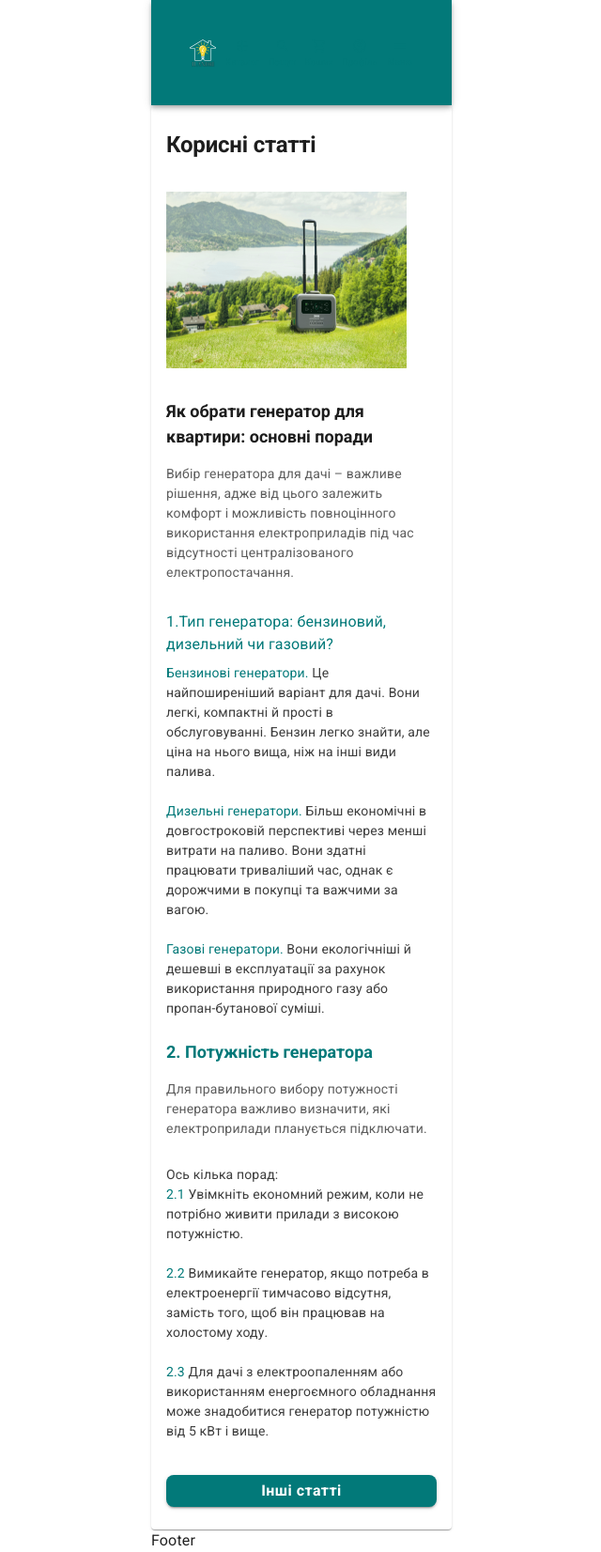
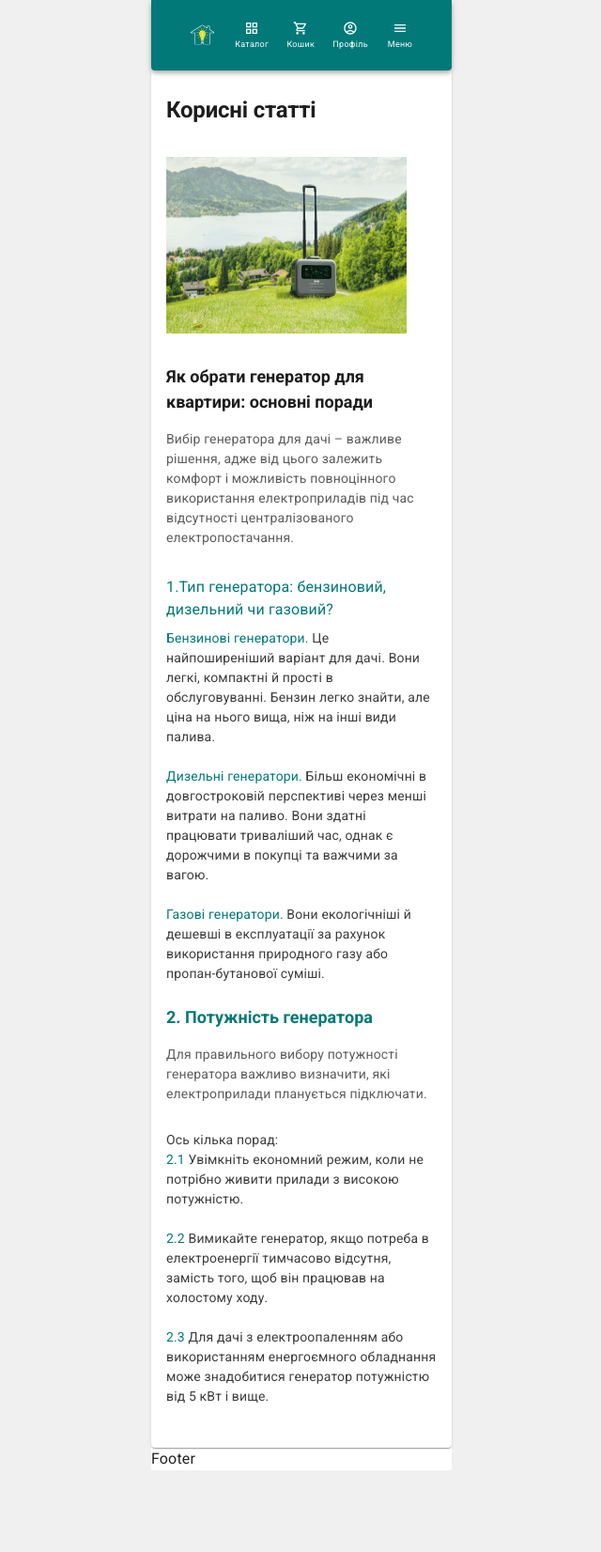
Before and after one commit to MariiaSuper/shop_team_107, a React (Create React App) app: page /article/3 in a window 1280 px wide. Shown: the whole page at 94% size, without its empty margins (319-959 px from the left). After the commit the page ends 1565 px from the top, so only its background shows below. Built offline with nearby package versions, Linux system fonts and the light colour scheme.

Commit message:
work with header

```diff
--- a/src/components/Catalog/Catalog.tsx
+++ b/src/components/Catalog/Catalog.tsx
@@ -1,7 +1,7 @@
 import { Button, Typography, Box, useTheme } from '@mui/material';
 import { Link } from 'react-router-dom';
 
-const ProductCatalog = () => {
+export const Catalog = () => {
   const theme = useTheme();
 
   const buttonStyle = {
@@ -49,7 +49,7 @@ const ProductCatalog = () => {
             Генератори
           </Button>
           <Button component={Link} to="categories/batteries" variant="outlined" sx={buttonStyle}>
-            Аккумуляторні батареї
+            Акумуляторні батареї
           </Button>
         </Box>
 
@@ -86,5 +86,3 @@ const ProductCatalog = () => {
     </Box>
   );
 };
-
-export default ProductCatalog;
--- a/src/components/Header/Header.tsx
+++ b/src/components/Header/Header.tsx
@@ -1,86 +1,70 @@
 import { AppBar, Box, Button, Toolbar, Typography } from '@mui/material';
 import MenuIcon from '@mui/icons-material/Menu';
-import MenuOpenSharpIcon from '@mui/icons-material/MenuOpenSharp';
-import SearchTwoToneIcon from '@mui/icons-material/SearchTwoTone';
 import ShoppingCartOutlinedIcon from '@mui/icons-material/ShoppingCartOutlined';
 import GridViewIcon from '@mui/icons-material/GridView';
 import AccountCircleOutlinedIcon from '@mui/icons-material/AccountCircleOutlined';
-import { CloseOutlined, ZoomOut } from '@mui/icons-material';
-
+import { CloseOutlined } from '@mui/icons-material';
 import { useEffect, useState } from 'react';
-import { Link, useLocation } from 'react-router-dom';
+import { Link, useLocation, useNavigate } from 'react-router-dom';
 import { theme } from '../../theme/theme';
-import { SearchComponent } from '../Search';
 import { styles } from './styles';
-import { ButtonNames } from '../../types/enum/header';
 
 export const Header = () => {
   const location = useLocation();
+  const navigate = useNavigate();
 
-  const [activeButtons, setActiveButtons] = useState({
-    catalog: false,
-    search: false,
-    basket: false,
-    profile: false,
-    menu: false
-  });
+  // Mapping buttons to their paths
+  const buttonPaths = {
+    categories: '/categories',
+    basket: '/basket',
+    profile: '/profile',
+    menu: '/menu'
+  };
+
+  const [activeButton, setActiveButton] = useState<string | null>(null);
 
   useEffect(() => {
-    if (location.pathname.includes('/account/profile')) {
-      setActiveButtons({
-        catalog: false,
-        search: false,
-        basket: false,
-        profile: true,
-        menu: false
-      });
-    } else {
-      setActiveButtons({
-        catalog: false,
-        search: false,
-        basket: false,
-        profile: false,
-        menu: false
-      });
+    for (const [button, path] of Object.entries(buttonPaths)) {
+      if (location.pathname.startsWith(path)) {
+        setActiveButton(button);
+        return;
+      }
     }
+    setActiveButton(null); // Reset active button when no path matches
   }, [location.pathname]);
 
-  const handleButtonClick = (buttonName: keyof typeof activeButtons) => {
-    if (buttonName === 'profile' && location.pathname.includes('/account/profile')) {
-      return;
+  const handleButtonClick = (buttonName: keyof typeof buttonPaths) => {
+    const buttonPath = buttonPaths[buttonName];
+
+    if (activeButton === buttonName) {
+      navigate('/'); // Navigate to home if the button is active (i.e., close icon is clicked)
+    } else {
+      navigate(buttonPath); // Navigate to the button's respective page
     }
 
-    setActiveButtons((prevState) => ({
-      ...prevState,
-      [buttonName]: !prevState[buttonName]
-    }));
+    setActiveButton(buttonName === activeButton ? null : buttonName); // Toggle active state
   };
 
-  const getButtonStyles = (isActive: boolean) => ({
+  const getButtonStyles = (buttonName: string) => ({
     ...styles.button,
-    color: isActive ? theme.palette.secondary.main : theme.palette.grey[50]
+    color: activeButton === buttonName ? theme.palette.secondary.main : theme.palette.grey[50]
   });
 
   return (
     <AppBar
       position="sticky"
-      sx={{
-        padding: {
-          xs: '24px 16px'
-        }
-      }}
-    >
+      sx={{ px: 2, borderBottomRightRadius: '4px', borderBottomLeftRadius: '4px' }}>
       <Toolbar
         sx={{
           display: 'flex',
           justifyContent: 'space-between',
-          minHeight: '100%'
-        }}
-      >
+          height: '75px',
+          gap: '18px'
+        }}>
         <Button sx={styles.button} component={Link} to="/" aria-label="Go to home">
           <Box
             component="img"
-            src={`${process.env.PUBLIC_URL}/icons/Logo.svg`}
+            src={`${process.env.PUBLIC_URL}/icons/iconLogo.svg`}
             alt="Logo"
             sx={{
               objectFit: 'cover'
@@ -88,11 +72,8 @@ export const Header = () => {
           />
         </Button>
 
-        <Button
-          onClick={() => handleButtonClick(ButtonNames.Catalog)}
-          sx={getButtonStyles(activeButtons.catalog)}
-        >
-          {activeButtons.catalog ? (
+        <Button onClick={() => handleButtonClick('categories')} sx={getButtonStyles('categories')}>
+          {activeButton === 'categories' ? (
             <CloseOutlined sx={styles.icon} />
           ) : (
             <GridViewIcon sx={styles.icon} />
@@ -102,48 +83,31 @@ export const Header = () => {
           </Typography>
         </Button>
 
-        <Button
-          onClick={() => handleButtonClick(ButtonNames.Search)}
-          sx={getButtonStyles(activeButtons.search)}
-        >
-          {activeButtons.search ? (
-            <ZoomOut sx={styles.icon} />
+        <Button onClick={() => handleButtonClick('basket')} sx={getButtonStyles('basket')}>
+          {activeButton === 'basket' ? (
+            <CloseOutlined sx={styles.icon} />
           ) : (
-            <SearchTwoToneIcon sx={styles.icon} />
+            <ShoppingCartOutlinedIcon sx={styles.icon} />
           )}
-          <Typography variant="caption" sx={styles.iconText}>
-            Пошук
-          </Typography>
-        </Button>
-
-        <Button
-          onClick={() => handleButtonClick(ButtonNames.Basket)}
-          sx={getButtonStyles(activeButtons.basket)}
-        >
-          <ShoppingCartOutlinedIcon sx={styles.icon} />
           <Typography variant="caption" sx={styles.iconText}>
             Кошик
           </Typography>
         </Button>
 
-        <Button
-          component={Link}
-          to="/account/profile"
-          onClick={() => handleButtonClick(ButtonNames.Profile)}
-          sx={getButtonStyles(activeButtons.profile)}
-        >
-          <AccountCircleOutlinedIcon sx={styles.icon} />
+        <Button onClick={() => handleButtonClick('profile')} sx={getButtonStyles('profile')}>
+          {activeButton === 'profile' ? (
+            <CloseOutlined sx={styles.icon} />
+          ) : (
+            <AccountCircleOutlinedIcon sx={styles.icon} />
+          )}
           <Typography variant="caption" sx={styles.iconText}>
             Профіль
           </Typography>
         </Button>
 
-        <Button
-          onClick={() => handleButtonClick(ButtonNames.Menu)}
-          sx={getButtonStyles(activeButtons.menu)}
-        >
-          {activeButtons.menu ? (
-            <MenuOpenSharpIcon sx={styles.icon} />
+        <Button onClick={() => handleButtonClick('menu')} sx={getButtonStyles('menu')}>
+          {activeButton === 'menu' ? (
+            <CloseOutlined sx={styles.icon} />
           ) : (
             <MenuIcon sx={styles.icon} />
           )}
@@ -152,8 +116,6 @@ export const Header = () => {
           </Typography>
         </Button>
       </Toolbar>
-
-      {activeButtons.search && <SearchComponent />}
     </AppBar>
   );
 };
--- a/src/index.scss
+++ b/src/index.scss
@@ -4,7 +4,6 @@ body {
     'Cantarell', 'Fira Sans', 'Droid Sans', 'Helvetica Neue', sans-serif;
   -webkit-font-smoothing: antialiased;
   -moz-osx-font-smoothing: grayscale;
-  background-color: #f7f7f7;
 }
 
 code {
--- a/src/pages/Article1/Article1.tsx
+++ b/src/pages/Article1/Article1.tsx
@@ -4,14 +4,11 @@ import {
   CardContent,
   CardMedia,
   Typography,
-  Button,
-  Box,
   List,
   ListItem,
   ListItemText,
   useTheme
 } from '@mui/material';
-import { Link } from 'react-router-dom';
 
 export const Article1: React.FC = () => {
   const theme = useTheme();
@@ -145,25 +142,6 @@ export const Article1: React.FC = () => {
             </ListItem>
           </Typography>
         </List>
-        <Box sx={{ pt: 2 }}>
-          <Button
-            component={Link}
-            to="/all-articles"
-            variant="contained"
-            sx={{
-              width: '100%',
-              backgroundColor: theme.palette.primary.main,
-              color: theme.palette.grey[50],
-              borderRadius: '8px',
-              height: '34px',
-              fontSize: '16px',
-              fontWeight: '600',
-              lineHeight: '24px',
-              textTransform: 'none'
-            }}>
-            Інші статті
-          </Button>
-        </Box>
       </CardContent>
     </Card>
   );
--- a/src/pages/Article2/Article2.tsx
+++ b/src/pages/Article2/Article2.tsx
@@ -4,14 +4,11 @@ import {
   CardContent,
   CardMedia,
   Typography,
-  Button,
-  Box,
   List,
   ListItem,
   ListItemText,
   useTheme
 } from '@mui/material';
-import { Link } from 'react-router-dom';
 
 export const Article2: React.FC = () => {
   const theme = useTheme();
@@ -310,26 +307,6 @@ export const Article2: React.FC = () => {
             </ListItem>
           </Typography>
         </List>
-
-        <Box sx={{ pt: 2 }}>
-          <Button
-            component={Link}
-            to="/all-articles"
-            variant="contained"
-            sx={{
-              width: '100%',
-              backgroundColor: theme.palette.primary.main,
-              color: theme.palette.grey[50],
-              borderRadius: '8px',
-              height: '34px',
-              fontSize: '16px',
-              fontWeight: '600',
-              lineHeight: '24px',
-              textTransform: 'none'
-            }}>
-            Інші статті
-          </Button>
-        </Box>
       </CardContent>
     </Card>
   );
--- a/src/pages/Article3/Article3.tsx
+++ b/src/pages/Article3/Article3.tsx
@@ -4,14 +4,11 @@ import {
   CardContent,
   CardMedia,
   Typography,
-  Button,
-  Box,
   List,
   ListItem,
   ListItemText,
   useTheme
 } from '@mui/material';
-import { Link } from 'react-router-dom';
 
 export const Article3: React.FC = () => {
   const theme = useTheme();
@@ -178,26 +175,6 @@ export const Article3: React.FC = () => {
             </ListItem>
           </Typography>
         </List>
-
-        <Box sx={{ pt: 2 }}>
-          <Button
-            component={Link}
-            to="/all-articles"
-            variant="contained"
-            sx={{
-              width: '100%',
-              backgroundColor: theme.palette.primary.main,
-              color: theme.palette.grey[50],
-              borderRadius: '8px',
-              height: '34px',
-              fontSize: '16px',
-              fontWeight: '600',
-              lineHeight: '24px',
-              textTransform: 'none'
-            }}>
-            Інші статті
-          </Button>
-        </Box>
       </CardContent>
     </Card>
   );
--- /dev/null
+++ b/src/pages/Basket/Basket.tsx
@@ -0,0 +1,3 @@
+export const Basket = () => {
+  return <p>Basket</p>;
+};
--- a/src/pages/HomePage/HomePage.tsx
+++ b/src/pages/HomePage/HomePage.tsx
@@ -1,8 +1,8 @@
 import { CarouselComponent } from '../../components/CarouselComponent';
 import { Box } from '@mui/material';
-import Catalog from '../../components/Catalog/Catalog';
 import { AboutUs } from '../../components/AboutUs';
 import { UsefulArticlesComponent } from '../../components/UsefulArticlesComponent/UsefulArticlesComponent';
+import { Catalog } from '../../components/Catalog/Catalog';
 
 export const HomePage = () => {
   return (
--- /dev/null
+++ b/src/pages/Profile/Profile.tsx
@@ -0,0 +1,3 @@
+export const Profile = () => {
+  return <p>Profile</p>;
+};
--- a/src/theme/theme.ts
+++ b/src/theme/theme.ts
@@ -1,20 +1,13 @@
 import { createTheme } from '@mui/material';
-// import { PaletteColor } from '@mui/material';
-
-// declare module '@mui/material/styles' {
-//   interface Palette {
-//     button: PaletteColor;
-//   }
-//   interface PaletteOptions {
-//     button?: {
-//       hover?: string;
-//       pressed?: string;
-//       disabled?: string;
-//     };
-//   }
-// }
 
 declare module '@mui/material/styles' {
+  interface PaletteOptions {
+    button?: {
+      hover?: string;
+      pressed?: string;
+      disabled?: string;
+    };
+  }
   interface Palette {
     button: {
       hover: string;
@@ -85,7 +78,7 @@ export const theme = createTheme({
       '300': '#7d7d7d',
       '200': '#9d9d9d',
       '100': '#dcdcdc',
-      '50': 'fcfcfc'
+      '50': '#fcfcfc'
     },
     button: {
       hover: '#014343',
```
Also changed, not shown: src/Root.tsx (+12 -1 lines), src/components/Menu.tsx (added, +55 -0 lines), public/icons/iconLogo.svg (added).
